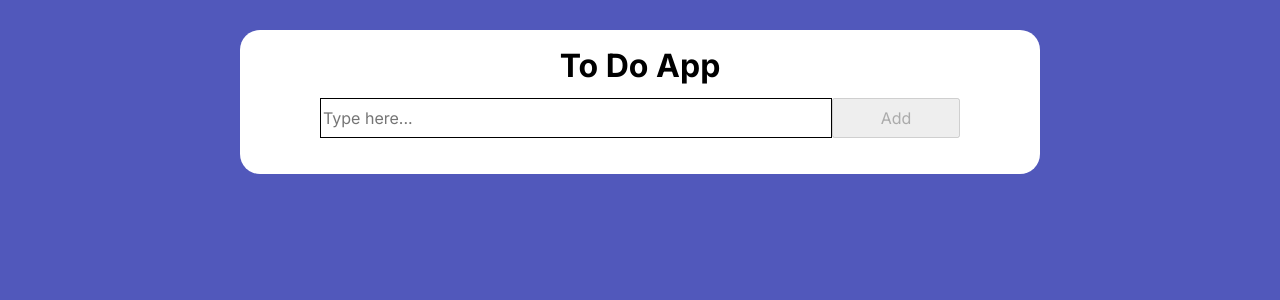
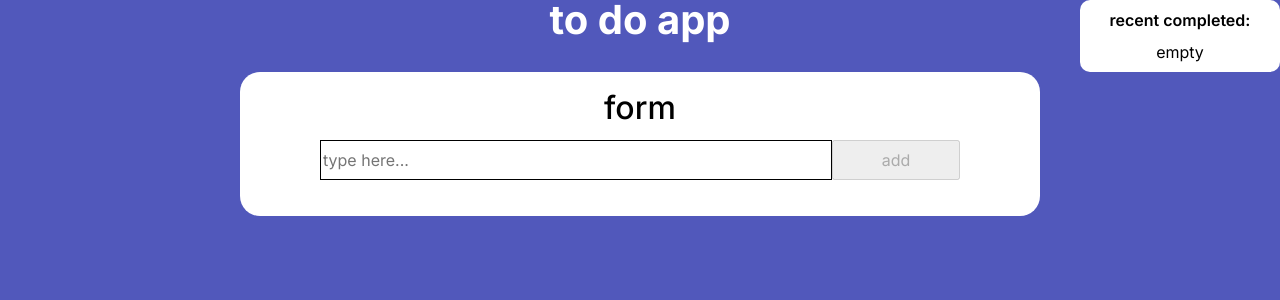
Before and after one commit to AialProkopev/todo-react, a React (Vite) app: page / in a window 1280 px wide. Shown: the top 300 px of the page. Built offline with nearby package versions, Linux system fonts and the light colour scheme.

Commit message:
feat: add history

```diff
--- a/index.html
+++ b/index.html
@@ -6,7 +6,7 @@
     <meta name="viewport" content="width=device-width, initial-scale=1.0" />
     <link rel="preconnect" href="https://fonts.googleapis.com">
     <link rel="preconnect" href="https://fonts.gstatic.com" crossorigin>
-    <link href="https://fonts.googleapis.com/css2?family=Inter:wght@400;600;700&display=swap" rel="stylesheet">
+    <link href="https://fonts.googleapis.com/css2?family=Inter:wght@400;500;600;700&display=swap" rel="stylesheet">
     <title>Todo List</title>
   </head>
   <body>
--- a/src/components/Todo/TodoForm/todoForm.component.tsx
+++ b/src/components/Todo/TodoForm/todoForm.component.tsx
@@ -40,14 +40,14 @@ export const TodoForm: FC = () => {
         onChange={handleChangeInput}
         onKeyDown={handleKeyDown}
         maxLength={40}
-        placeholder="Type here..."
+        placeholder="type here..."
       />
       <button
         className={styles.todoForm__add}
         disabled={inputValue && inputValue.trim() ? false : true}
         onClick={handleAddTodo}
       >
-        Add
+        add
       </button>
     </section>
   )
--- a/src/components/Todo/TodoItem/todoItem.component.tsx
+++ b/src/components/Todo/TodoItem/todoItem.component.tsx
@@ -61,7 +61,7 @@ export const TodoItem: FC<Props> = ({ todo }) => {
           onClick={handleClickCheckbox}
         />
         <span className={styles.checkbox__tooltip}>
-          Do you want to complete the task?
+          do you want to complete the task?
         </span>
       </div>
 
@@ -85,10 +85,10 @@ export const TodoItem: FC<Props> = ({ todo }) => {
         className={styles.todoItem__edit}
         onClick={handleChangeEditMode}
       >
-        {isEditMode ? "Confirm" : "Edit"}
+        {isEditMode ? "confirm" : "edit"}
       </button>
       <button className={styles.todoItem__delete} onClick={handleDeleteTodo}>
-        Delete
+        delete
       </button>
     </li>
   )
--- a/src/components/Todo/todo.component.tsx
+++ b/src/components/Todo/todo.component.tsx
@@ -3,15 +3,11 @@ import { TodoList } from "./TodoList/todoList.component"
 import styles from "./todo.module.scss"
 
 export const Todo = () => {
-  // const completedTodos = useAppSelector(
-  //   (state) => state.completedTodosReducer.completedTodos
-  // )
-
   return (
-    <main className={styles.todo}>
-      <h1 className={styles.todo__title}>To Do App</h1>
+    <article className={styles.todo}>
+      <h2 className={styles.todo__title}>form</h2>
       <TodoForm />
       <TodoList />
-    </main>
+    </article>
   )
 }
--- a/src/components/Todo/todo.module.scss
+++ b/src/components/Todo/todo.module.scss
@@ -3,7 +3,6 @@
 .todo {
   width: 50rem;
   padding: 20px 0;
-  margin: 0 auto ;
   display: flex;
   flex-direction: column;
   align-items: center;
@@ -13,5 +12,5 @@
 }
 .todo__title {
   font-size: 2rem;
-  font-weight: 700;
+  font-weight: 500;
 }
--- /dev/null
+++ b/src/components/TodoHistory/TodoHistoryItem/todoHistoryItem.component.tsx
@@ -0,0 +1,9 @@
+import { FC } from "react"
+import { Todo } from "../../../store/slices/todos.slice"
+import styles from "./todoHistoryItem.module.scss"
+interface Props {
+  todo: Todo
+}
+export const TodoHistoryItem: FC<Props> = ({ todo }) => {
+  return <li className={styles.item}>{todo.title}</li>
+}
--- /dev/null
+++ b/src/components/TodoHistory/TodoHistoryItem/todoHistoryItem.module.scss
@@ -0,0 +1,7 @@
+.item {
+  list-style-type: disc;
+  list-style-position: inside;
+  overflow: hidden;
+  text-overflow: ellipsis;
+  white-space: nowrap;
+}
--- a/src/components/TodoHistory/todoHistory.component.tsx
+++ b/src/components/TodoHistory/todoHistory.component.tsx
@@ -1,6 +1,25 @@
 import React from "react"
+import { useAppSelector } from "../../store/hooks"
 import styles from "./todoHistory.module.scss"
+import { TodoHistoryItem } from "./TodoHistoryItem/todoHistoryItem.component"
 
 export const TodoHistory = () => {
-  return <div>todoHistory.component</div>
+  const { completedTodos } = useAppSelector((state) => state.completedTodos)
+
+  return (
+    <article className={styles.todoHistory}>
+      <h2 className={styles.todoHistory__title}>recent completed:</h2>
+
+      {completedTodos.length ? (
+        <ul className={styles.todoHistory__list}>
+          {completedTodos.map(
+            (item, index) =>
+              index < 5 && <TodoHistoryItem todo={item} key={item.id} />
+          )}
+        </ul>
+      ) : (
+        <p>empty</p>
+      )}
+    </article>
+  )
 }
--- a/src/components/TodoHistory/todoHistory.module.scss
+++ b/src/components/TodoHistory/todoHistory.module.scss
@@ -0,0 +1,21 @@
+@import '../../styles/color.variable.scss';
+
+.todoHistory {
+  width: 200px;
+  position: absolute;
+  right: 0;
+  top: 0;
+  background: $white-color;
+  border-radius: 10px;
+  padding: 12px 10px;
+  display: flex;
+  flex-direction: column;
+  align-items: center;
+  gap: 1rem;
+}
+.todoHistory__title {
+  font-weight: 600;
+}
+.todoHistory__list {
+  width: 100%;
+}
--- a/src/components/app.component.tsx
+++ b/src/components/app.component.tsx
@@ -1,10 +1,13 @@
 import React from "react"
 import { Todo } from "./Todo/todo.component"
+import { TodoHistory } from "./TodoHistory/todoHistory.component"
 
 export const App = () => {
   return (
-    <div className="wrapper">
+    <main className="main">
+      <h1>to do app</h1>
       <Todo />
-    </div>
+      <TodoHistory />
+    </main>
   )
 }
--- a/src/main.tsx
+++ b/src/main.tsx
@@ -1,10 +1,10 @@
 import React from "react"
 import ReactDOM from "react-dom/client"
 import { App } from "./components/app.component"
+import { store } from "./store/store"
+import { Provider } from "react-redux"
 import "./styles/reset.scss"
 import "./styles/index.scss"
-import { store } from "./store/store"
-import { Provider } from "react-redux"
 
 ReactDOM.createRoot(document.getElementById("root") as HTMLElement).render(
   <React.StrictMode>
--- a/src/styles/index.scss
+++ b/src/styles/index.scss
@@ -4,21 +4,30 @@
   box-sizing: border-box;
 }
 html {
-  font: 500 16px/1 'Inter', sans-serif;
+  font: 400 16px/1 'Inter', sans-serif;
 }
 body {
   min-height: 100vh;
   background-color: $main-color;
 }
 input {
-  font: 500 16px/1 'Inter', sans-serif;
+  font: 400 16px/1 'Inter', sans-serif;
   padding-left: 2px;
 }
 button {
-  font: 500 16px/1 'Inter', sans-serif;
+  font: 400 16px/1 'Inter', sans-serif;
   cursor: pointer;
 }
-.wrapper {
+h1 {
+  font-size: 2.5rem;
+  font-weight: 700;
+  color: $white-color;
+}
+.main {
+  position: relative;
   width: 100%;
-  padding-top: 30px;
+  display: flex;
+  flex-direction: column;
+  align-items: center;
+  gap: 2rem;
 }
```
